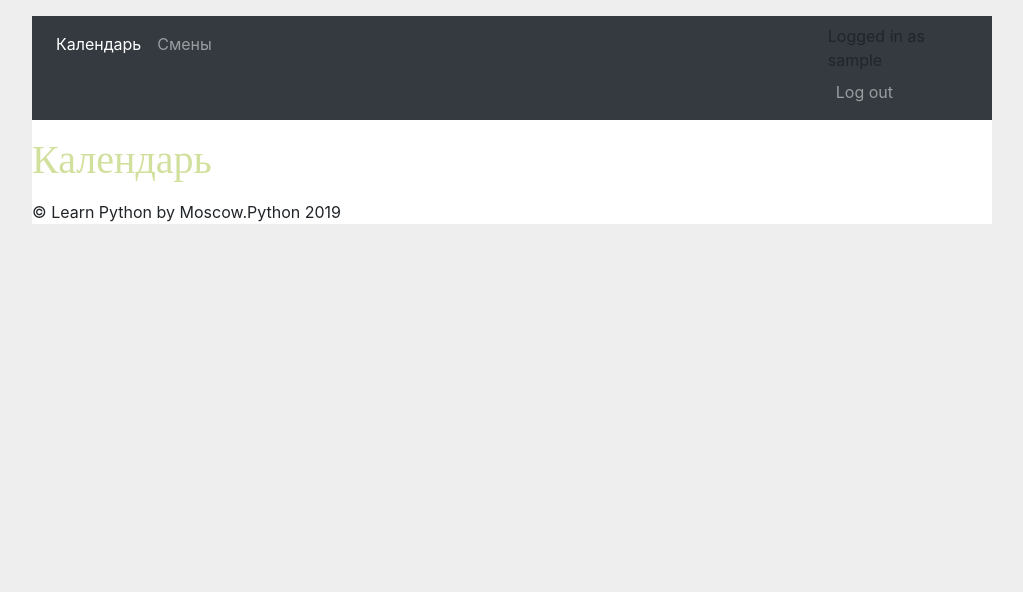
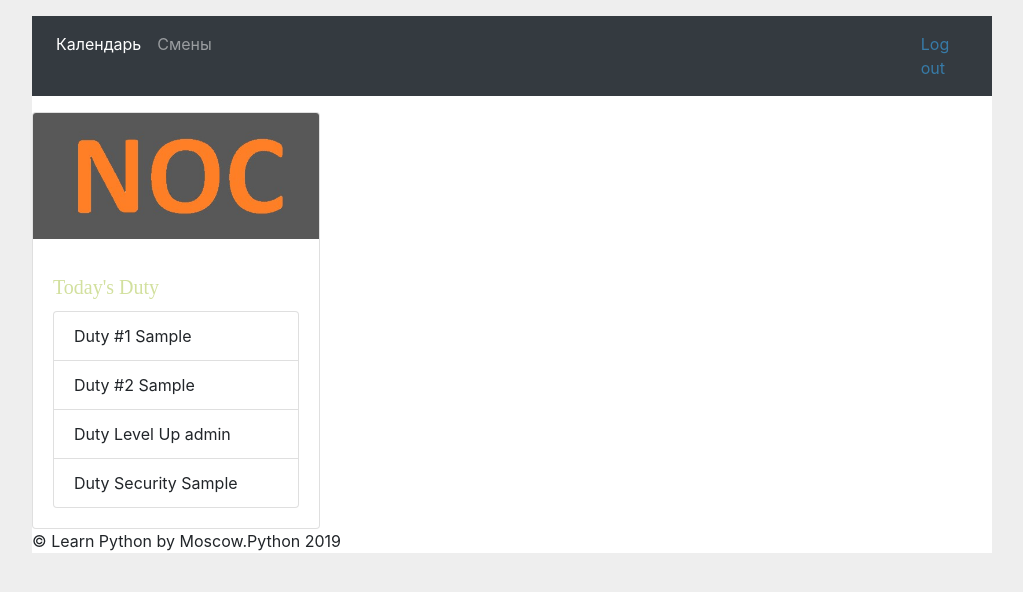
Before and after one commit to o-evdokimov/duty_calendar, a Flask app: template schedule/templates/index.html in a window 1280 px wide. Shown: the top 592 px of the page, without its empty margins (128-1151 px from the left). Run offline with Flask 2, Linux system fonts and the light colour scheme; a user stored in the database is signed in; tables that the repository leaves empty hold one stand-in row (values such as "Sample post"); the template is opened without the code that fills it: most values are stand-ins (such as "Sample title", 1, 10 or a date in 2020); some libraries are stand-ins or nearby versions.

Commit message:
add calendar blueprint fix type for calendar.models.Dutytype.time_interval_id (db.Datetime -> db.Integer)

```diff
--- a/schedule/__init__.py
+++ b/schedule/__init__.py
@@ -1,12 +1,14 @@
 from flask import Flask, render_template, flash, redirect, url_for
+from flask_login import LoginManager, login_user, logout_user, current_user
 from flask.views import MethodView
 from flask_migrate import Migrate
-from schedule.model import db
-from schedule.model import Role, Timeinterval
+
+
 from schedule.user.models import Person
 from schedule.user.views import blueprint as user_blueprint
-
-from flask_login import LoginManager, login_user, logout_user, current_user
+from schedule.calendar.models import db
+from schedule.calendar.models import Role, Dutytype, Timeinterval
+from schedule.calendar.views import blueprint as calendar_blueprint
 
 
 def create_app():
@@ -21,6 +23,7 @@ def create_app():
     login_manager.login_view = 'user.login'
 
     app.register_blueprint(user_blueprint)
+    app.register_blueprint(calendar_blueprint)
 
     @login_manager.user_loader
     def load_user(user_id):
@@ -28,20 +31,6 @@ def create_app():
 
     @app.shell_context_processor
     def make_shell_context():
-        return {'db':db, 'Person':Person, 'Role':Role}
-
-    @app.route('/')
-    def index():
-        title = "Рабочий календарь"
-        return render_template('index.html', title = title)
-
-    @app.route('/smeny')
-    def smeny():
-        if current_user.is_authenticated:
-            title = "Смены дежурств"
-            return render_template('smeny.html', title = title)
-        else:
-            flash('Log in for access', 'alert-info')
-            return redirect(url_for('user.login'))
+        return {'db':db, 'Person':Person, 'Role':Role, 'Dutytype':Dutytype, 'Timeinterval':Timeinterval}
 
     return app
--- a/schedule/model.py
+++ b/schedule/calendar/models.py
@@ -1,8 +1,8 @@
 from flask_sqlalchemy import SQLAlchemy
 #from schedule.user.models import Person
 
+
 db = SQLAlchemy()
-
 
 class Timeinterval(db.Model):
     id = db.Column(db.Integer, primary_key=True)
@@ -18,7 +18,7 @@ class Role(db.Model):
 class Dutytype(db.Model):
     id = db.Column(db.Integer, primary_key=True)
     name = db.Column(db.String, nullable=False)
-    time_interval_id = db.Column(db.DateTime,db.ForeignKey('timeinterval.id'))
+    time_interval_id = db.Column(db.Integer, db.ForeignKey('timeinterval.id'))
     role_id = db.Column(db.Integer, db.ForeignKey('role.id'))
     def __repr__(self):
         return ("Dutytype: {}".format(self.name))
--- a/schedule/templates/base.html
+++ b/schedule/templates/base.html
@@ -18,23 +18,22 @@
         <div class="collapse navbar-collapse" id="navbarNavAltMarkup">
           <div class="navbar-nav">
             <li class="nav-item">
-            <a class="nav-item nav-link active" href="{{ url_for('index') }}">Календарь <span class="sr-only">(current)</span></a>
+            <a class="nav-item nav-link active" href="{{ url_for('calendar.index') }}">Календарь <span class="sr-only">(current)</span></a>
             </li>
             <li class="nav-item">
-            <a class="nav-item nav-link" href="{{ url_for('smeny') }}">Смены</a>
+            <a class="nav-item nav-link" href="{{ url_for('calendar.smeny') }}">Смены</a>
             <li class="nav-item">
-              <p><a class="nav-item nav-link" <span style="padding-left: 600px;"> </a> </p>
-            </li>
+              <p><a class="nav-item nav-link" <span style="padding-left: 685px;"> </span> </a> </p>
               {% if not current_user.is_authenticated %}
               <li class="nav-item">
-              <a class="nav-item nav-link" href="{{ url_for('user.login') }}">Log in</a>
+                <a class="nav-item nav-link" href="{{ url_for('user.login') }}"> <span style="color:#377ba8;">Log in</span></a>
               </li>
               {% else %}
                 <li class="nav-item">
-              Logged in as {{ current_user.username }}
-              <a class="nav-item nav-link" href="{{ url_for('user.logout') }}">Log out</a>
+                  <a class="nav-item nav-link" href="{{ url_for('user.logout') }}">  <span style="color:#377ba8;">Log out</span></a>
                 </li>
             {% endif %}
+            </li>
           </div>
         </div>
     </nav>
--- a/schedule/templates/index.html
+++ b/schedule/templates/index.html
@@ -7,7 +7,17 @@
     </style>
 {% endblock head %}
 {% block content %}
-    <h1>Календарь</h1>
-    <p class="important">
-    </p>
+    <h1></h1>
+    <div class="card" style="width: 18rem;">
+            <img src={{ url_for('static', filename='noc.jpg') }} class="card-img-top" alt="...">
+            <div class="card-body">
+              <h5 class="card-title">Today's Duty</h5>
+              <ul class="list-group">
+                    <li class="list-group-item">Duty #1 {{ duty1 }}</li>
+                    <li class="list-group-item">Duty #2 {{ duty2 }}</li>
+                    <li class="list-group-item">Duty Level Up {{ duty_level_up }}</li>
+                    <li class="list-group-item">Duty Security {{ duty_security }}</li>
+                  </ul>
+            </div>
+          </div>
 {% endblock content %}
--- a/schedule/user/models.py
+++ b/schedule/user/models.py
@@ -1,5 +1,5 @@
-from schedule.model import db
-from flask_sqlalchemy import SQLAlchemy
+from schedule.calendar.models import db
+#from flask_sqlalchemy import SQLAlchemy
 from flask_login import UserMixin
 from werkzeug.security import generate_password_hash, check_password_hash
 
--- a/schedule/user/views.py
+++ b/schedule/user/views.py
@@ -1,5 +1,6 @@
 from flask_login import login_user, logout_user, current_user
 from flask import Blueprint, render_template, flash, redirect, url_for
+
 
 from schedule.user.forms import LoginForm
 from schedule.user.models import Person
@@ -31,8 +32,8 @@ def process_login():
         user = Person.query.filter(Person.username == form.login_name.data).first()
         if user and user.check_password(form.password.data):
             login_user(user)
-            flash('You are logged in', 'alert-success')
-            return redirect(url_for('index'))
+            flash('You are logged in as '+user.username, 'alert-secondary')
+            return redirect(url_for('calendar.index'))
 
     flash('Username or Password are invalid', 'alert-danger')
     return redirect(url_for('user.login'))
```
Also changed, not shown: schedule/calendar/views.py (added, +22 -0 lines), schedule/calendar/__init__.py (added), schedule/static/noc.jpg (added). Lines whose indentation alone changed are shown as unchanged.
